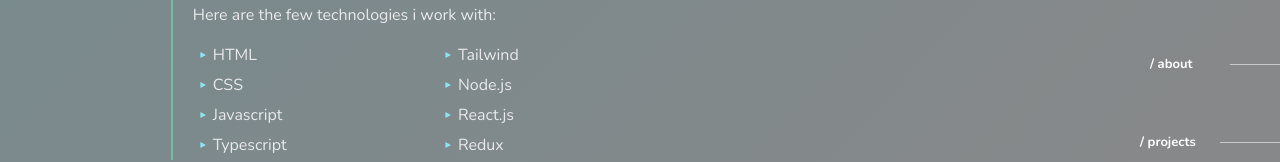
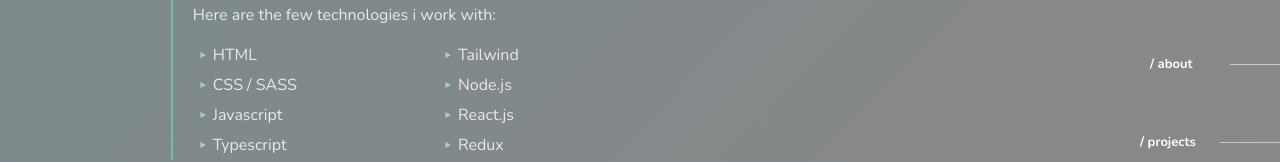
Before and after one commit to bisoladebiyi/my-portfolio, a React (Create React App) app: page /about in a window 1280 px wide. Shown: the part 425-587 px from the top of the page. Built offline with nearby package versions, Linux system fonts and the light colour scheme.

Commit message:
changes icon color

```diff
--- a/src/css/main.css
+++ b/src/css/main.css
@@ -13,7 +13,7 @@
   scroll-behavior: smooth;
   background-size: 500% 1000%;
   height: 100%;
-  animation: change 70s ease-in-out infinite;
+  animation: change 50s ease-in-out infinite;
   overflow-x: hidden;
   transition: background-color 0.1s ease;
 }
--- a/src/pages/about.jsx
+++ b/src/pages/about.jsx
@@ -26,7 +26,7 @@
                             </div>
                             <div className="tech">
                                 <img className="arrow" src={arrow} alt="icon"  />
-                                <p>CSS</p>
+                                <p>CSS / SASS</p>
                             </div>
                             <div className="tech">
                                 <img className="arrow" src={arrow} alt="icon"  />
--- a/src/sass/main.scss
+++ b/src/sass/main.scss
@@ -13,7 +13,7 @@
   scroll-behavior: smooth;
   background-size: 500% 1000%;
   height: 100%;
-  animation: change 70s ease-in-out infinite;
+  animation: change 50s ease-in-out infinite;
   overflow-x: hidden;
   transition: background-color 0.1s ease;
 }
```
Also changed, not shown: src/images/left-arrow.svg.
